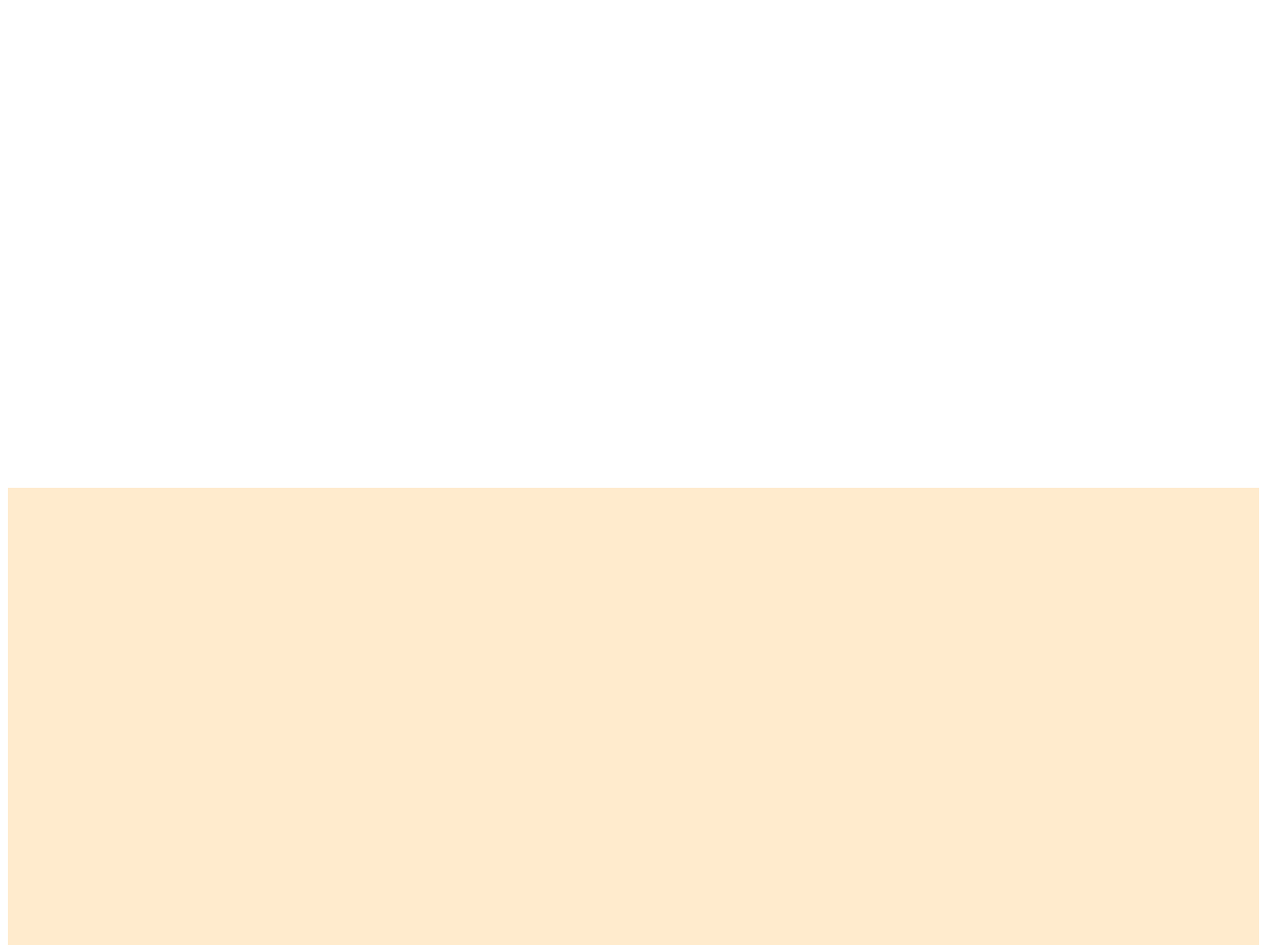
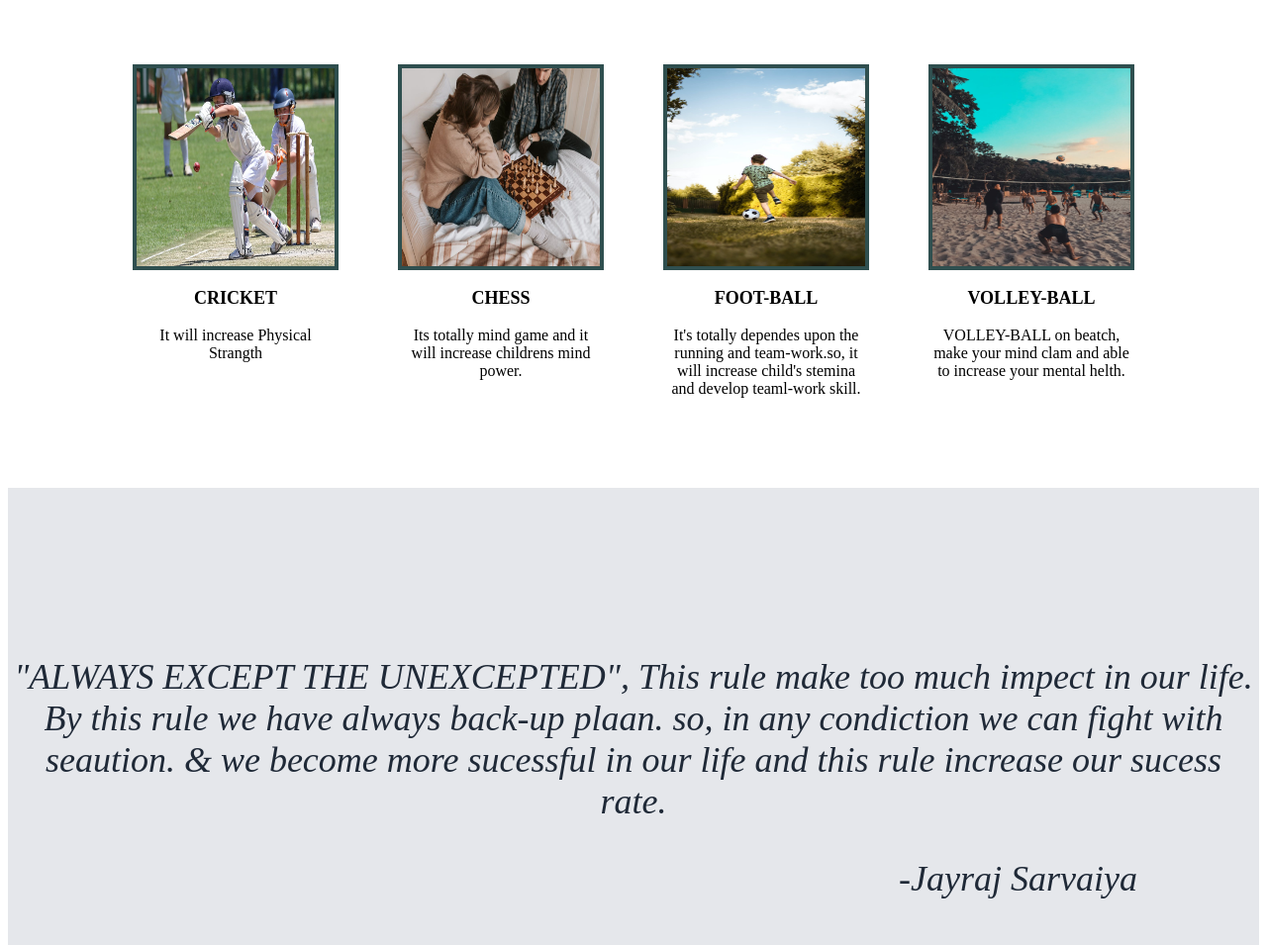
Before and after one commit to JayrajkumarSarvaiya/Landing-Page, a plain HTML site: page index.html in a window 1280 px wide. Shown: the part 715-1670 px from the top of the page at 99% size. Drawn offline with Linux system fonts and the light colour scheme.

Commit message:
CSS file and Html File Updated

```diff
--- a/index.html
+++ b/index.html
@@ -11,12 +11,10 @@
     <div class="flex-container">
         <div class="one">
             <nav>
-
-                    <li class="push-right"><a href="#">Honesty</a></li>
-                    <li><a href="#">About</a></li>
-                    <li><a href="#">Shope</a></li>
-                    <li><a href="#">Contact</a></li>
-
+                    <a class="push-right" href="#"><img class="logo" src="./image/logo.jpeg" alt="LOGO"></a>
+                    <a href="#">About</a>
+                    <a href="#">Shope</a>
+                    <a href="#">Contact</a>
             </nav>
             <div class="media flipped">
                 <div class="image"><img src="./image/main.jpg" alt="MDN logo"></div>
@@ -24,12 +22,40 @@
                     <div class="info">This Website take you to the depth of your childhood Memory. So For further information you can sign Up.</div>
                   <input class="button" type="submit" value="Sign Up">
                 </div>
-
               </div>
         </div>
+
         <div class="two">
+          <h1>Childhood Games</h1>
+          <div class="arrange">
+          <div class="item">
+            <img class="img" src="./image/child1.jpg">
+            <p class="subtext">CRICKET</p>
+            <p style="text-align: center;">It will increase Physical Strangth </p>
+          </div>
+          <div class="item">
+            <img class="img" src="./image/child2.jpg">
+            <p class="subtext">CHESS</p>
+            <p style="text-align: center;">Its totally mind game and it will increase childrens mind power. </p>
+          </div>
+          <div class="item">
+            <img class="img" src="./image/child3.jpg">
+            <p class="subtext">FOOT-BALL</p>
+            <p style="text-align: center;">It's totally dependes upon the running and team-work.so, it will increase child's stemina and develop teaml-work skill. </p>
+          </div>
+          <div class="item">
+            <img class="img" src="./image/child4.jpg">
+            <p class="subtext">VOLLEY-BALL</p>
+            <p style="text-align: center;">VOLLEY-BALL on beatch, make your mind clam and able to increase your mental helth. </p>
+          </div>
+          </div>
+          <p></p>
         </div>
-        <div class="three"></div>
+
+        <div class="three">
+          <P class="quote"><em>"ALWAYS EXCEPT THE UNEXCEPTED"</em>, This rule make too much impect in our life. By this rule we have always back-up plaan. so, in any condiction we can fight with seaution. & we become more sucessful in our life and this rule increase our sucess rate.</P>
+          <p class="sayar">-Jayraj Sarvaiya</p>
+        </div>
         <div class="four"></div>
     </div>
 </body>
--- a/style.css
+++ b/style.css
@@ -9,21 +9,24 @@ nav {
 
 
   }
-  nav li {
+  nav a {
     margin: 0 50px;
     margin-top: 50px;
     margin-right: 90px;
+    color: #f9faf8;
 }
 .push-right{
     margin-right: auto;
     margin-left: 90px;
 }
+.logo{
+    height: 100px;
+    width: 100%;
+    border-radius: 50%;
+}
 .one{
     height: 600px;
     background-color: #1f2937;
-}
-.two{
-    height: 600px;
 }
 .media {
     display: flex;
@@ -33,8 +36,10 @@ nav {
     align-items: center;
     margin-top: 40px;
     margin-bottom: 500px;
+    border-radius: 100%;
     height: 10px;
     width: 700px;
+
 }
 .media.flipped {
     flex-direction: row-reverse;
@@ -58,10 +63,62 @@ nav {
     height: 40px;
     width: 100px;
     font-weight: bold;
+    border-radius: 18px;
+}
+.two{
+    height: 600px;
+    align-items: center;
+}
+h1{
+    font-size: 36px;
+    font-weight: bold;
+    text-align: center;
+    margin: 0 auto;
+    margin-top: 50px;
+    color: #1f2937;
+
+}
+.arrange {
+    display: flex;
+    flex-direction: row;
+    align-items: center;
+    justify-content: center;
+    margin-top: 80px;
+    gap: 60px;
+}
+.item {
+    width: 200px;
+    height: 200px;
+    border: 4px solid darkslategray;
+    background: skyblue;
+  }
+.img{
+    height: 200px;
+    width: 100%;
+
+}
+.subtext{
+    font-weight: bold;
+    text-align: center;
+    font-size: 18px ;
 }
 .three{
     height: 600px;
-    background-color: blanchedalmond;
+    background-color: #E5E7EB;
+}
+.quote{
+    text-align: center;
+    text-align: center;
+    margin-top: 170px;
+    font-size: 36px;
+    color: #1F2937;
+    font-style: italic;
+}
+.sayar{
+    font-size: 36px;
+    color: #1F2937;
+    font-style: italic;
+    margin-left: 900px;
 }
 .four{
     height: 600px;
```
Also changed, not shown: image/child1.jpg (added), image/child2.jpg (added), image/child3.jpg (added), image/child4.jpg (added), image/logo.jpeg (added), image/main.jpg.
